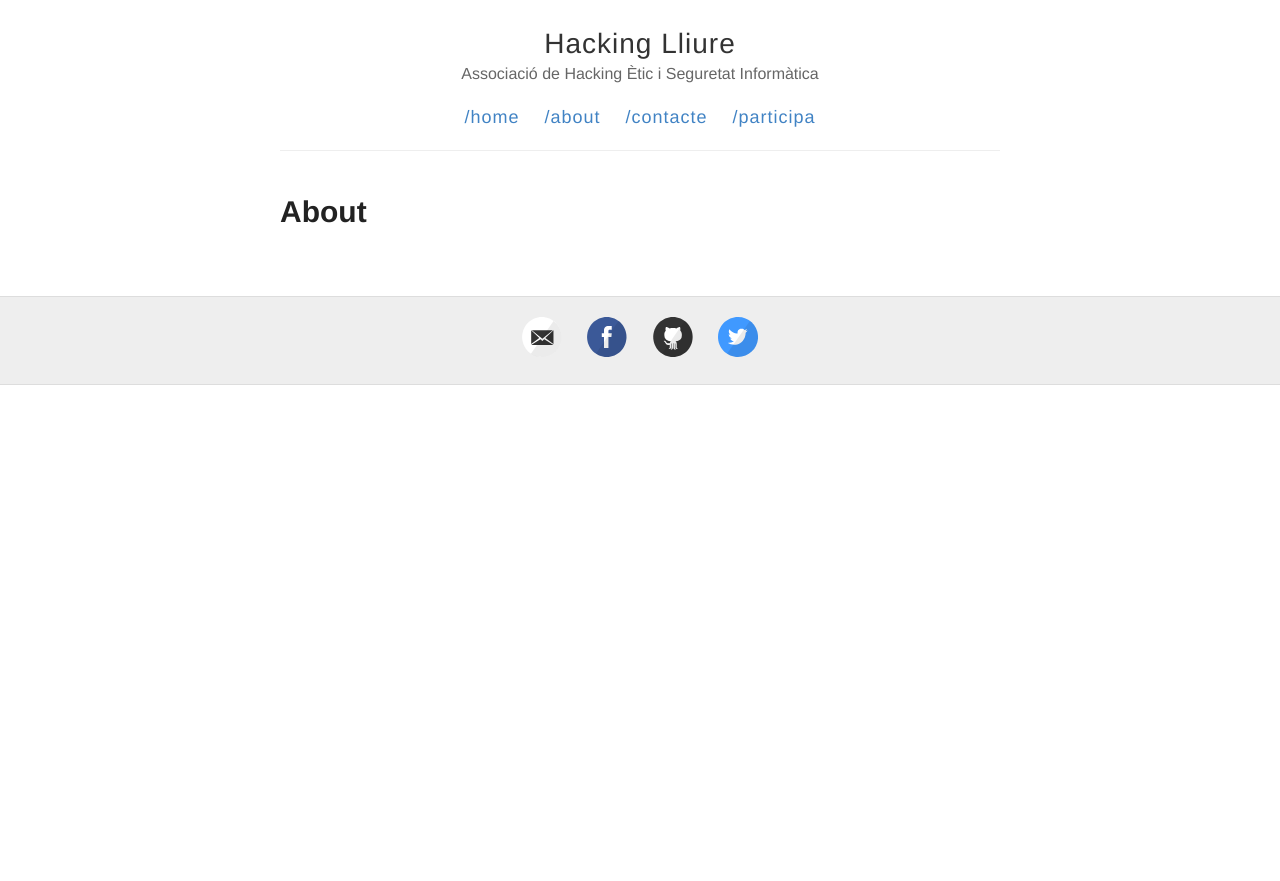
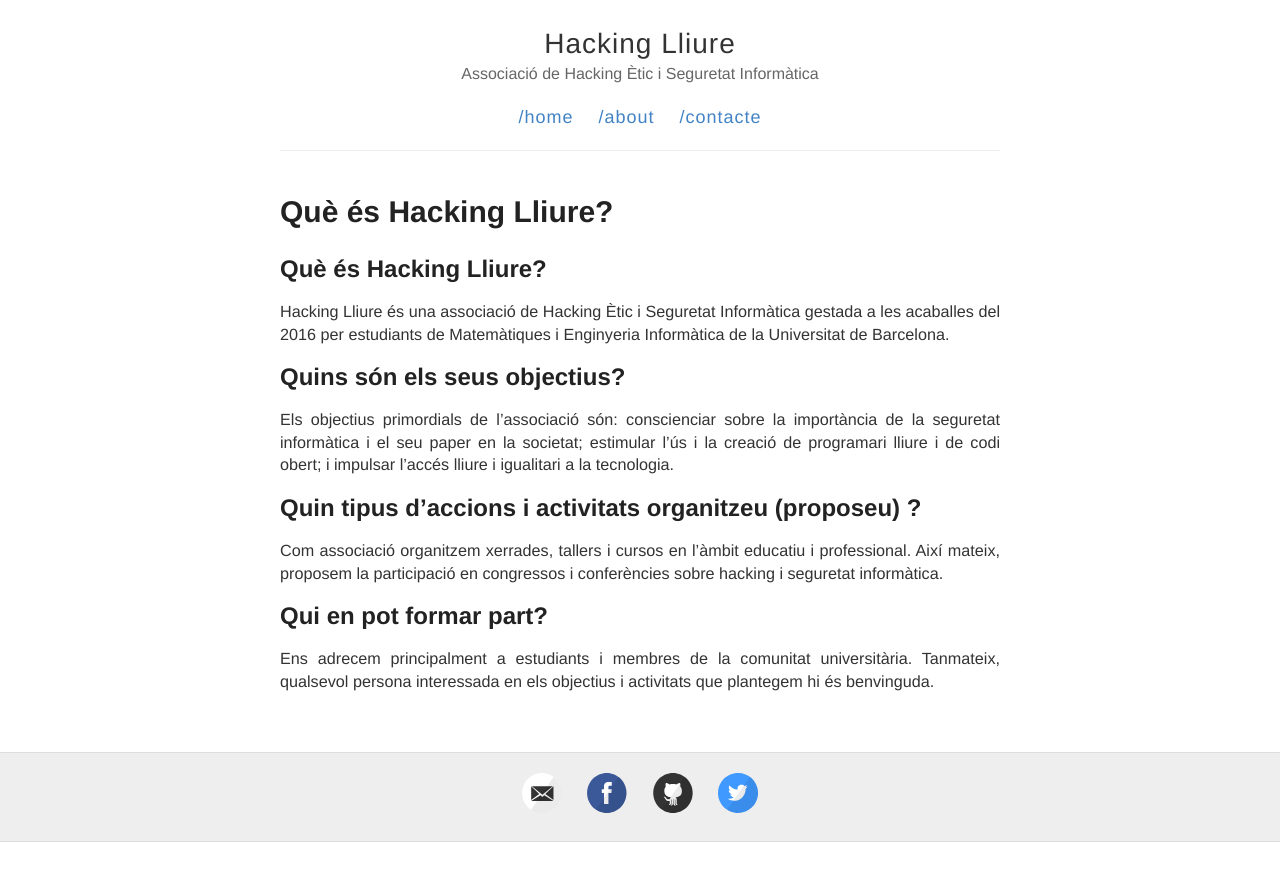
Before and after one commit to HackingLliure/hackinglliure.github.io, a Jekyll site: the page built from pages/about.md, in a window 1280 px wide. Shown: the top 881 px of the page. Built offline with Jekyll 4.4.1, drawn with Linux system fonts in a browser that asks for light colours; our own code applies the rules of GitHub Pages for plain Markdown files.

Commit message:
Added content for about and contact pages

```diff
--- a/_layouts/default.html
+++ b/_layouts/default.html
@@ -35,7 +35,7 @@
             <a href="{{ site.baseurl }}/">/home</a>
             <a href="{{ site.baseurl }}/pages/about">/about</a>
             <a href="{{ site.baseurl }}/pages/contacte">/contacte</a>
-            <a href="{{ site.baseurl }}/pages/participa">/participa</a>
+            <!--<a href="{{ site.baseurl }}/pages/participa">/participa</a>-->
           </nav>
         </header>
       </div>
--- a/pages/about.md
+++ b/pages/about.md
@@ -1,6 +1,19 @@
 ---
 layout: page
-title: About
 ---
 
-<!-- contingut (aquest és un comentari esborrable) -->
+## Què és Hacking Lliure?
+
+Hacking Lliure és una associació de Hacking Ètic i Seguretat Informàtica gestada a les acaballes del 2016 per estudiants de Matemàtiques i Enginyeria Informàtica de la Universitat de Barcelona.
+
+## Quins són els seus objectius?
+
+Els objectius primordials de l’associació són: conscienciar sobre la importància de la seguretat informàtica i el seu paper en la societat; estimular l’ús i la creació de programari lliure i de codi obert; i impulsar l’accés lliure i igualitari a la tecnologia.
+
+## Quin tipus d’accions i activitats organitzeu (proposeu) ?
+
+Com associació organitzem xerrades, tallers i cursos en l’àmbit educatiu i professional. Així mateix, proposem la participació en congressos i conferències sobre hacking i seguretat informàtica.
+
+## Qui en pot formar part?
+
+Ens adrecem principalment a estudiants i membres de la comunitat universitària. Tanmateix, qualsevol persona interessada en els objectius i activitats que plantegem hi és benvinguda.
```
Also changed, not shown: pages/contacte.md (+6 -1 lines).
